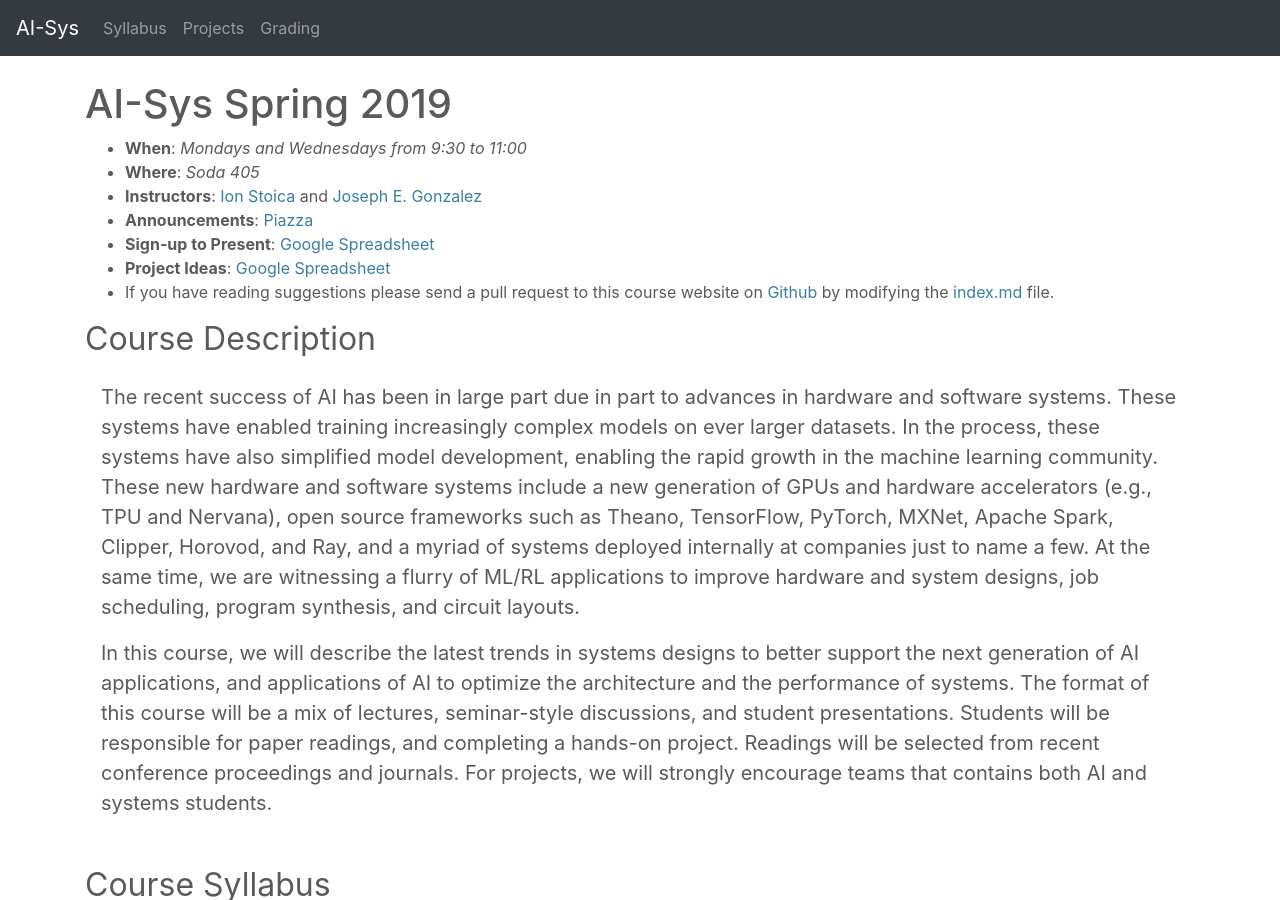
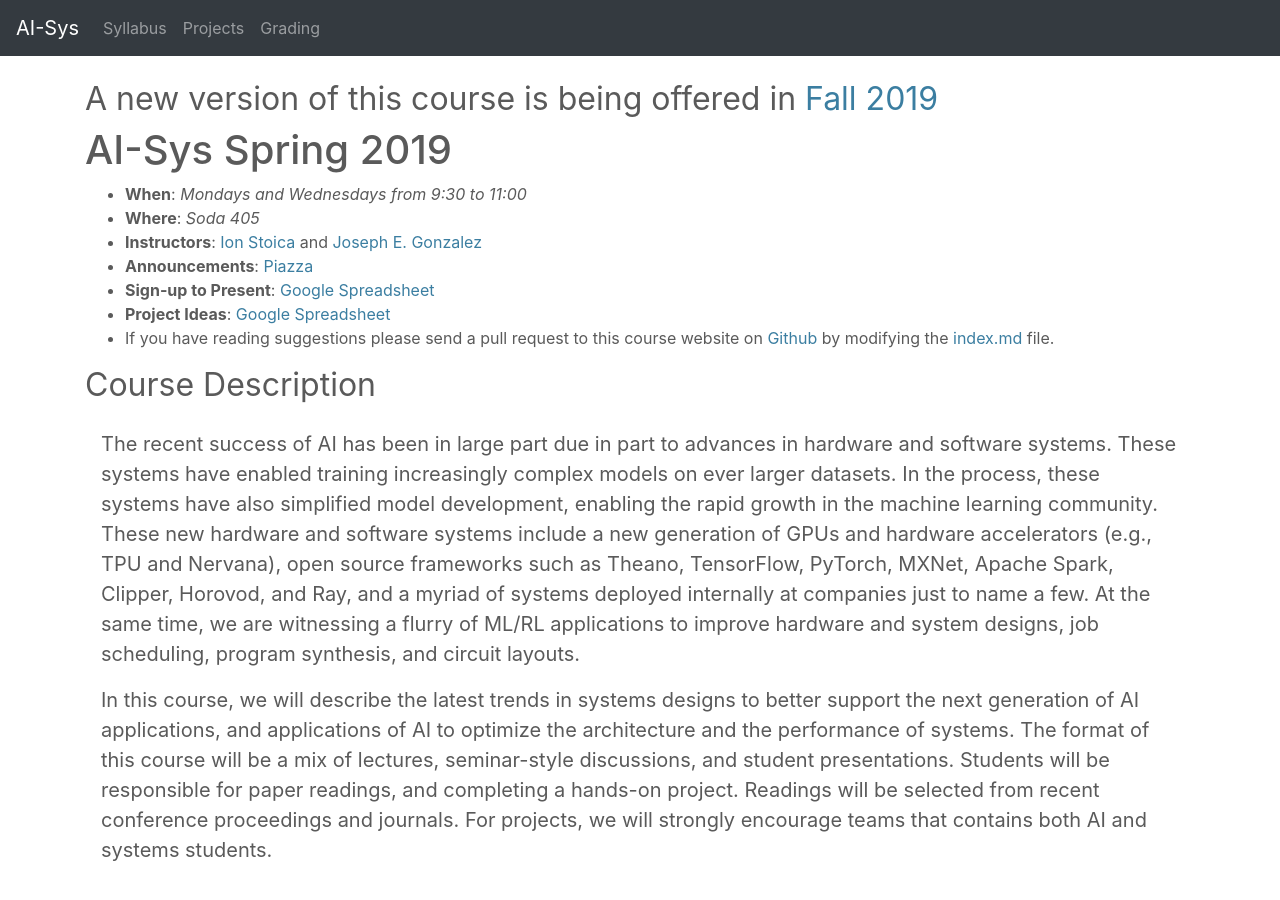
Before and after one commit to ucbrise/cs294-ai-sys-sp19, a Jekyll site: the page built from index.md, in a window 1280 px wide and 900 px high. Built offline with Jekyll 4.4.1, drawn with Linux system fonts in a browser that asks for light colours; nearby versions of some CDN libraries; our own code applies the rules of GitHub Pages for plain Markdown files.

Commit message:
adding fa19 link

```diff
--- a/index.md
+++ b/index.md
@@ -2,6 +2,8 @@
 layout: default
 ---
 
+
+## A new version of this course is being offered in [Fall 2019](https://ucbrise.github.io/cs294-ai-sys-fa19/)
 
 # AI-Sys Spring 2019
 
```
